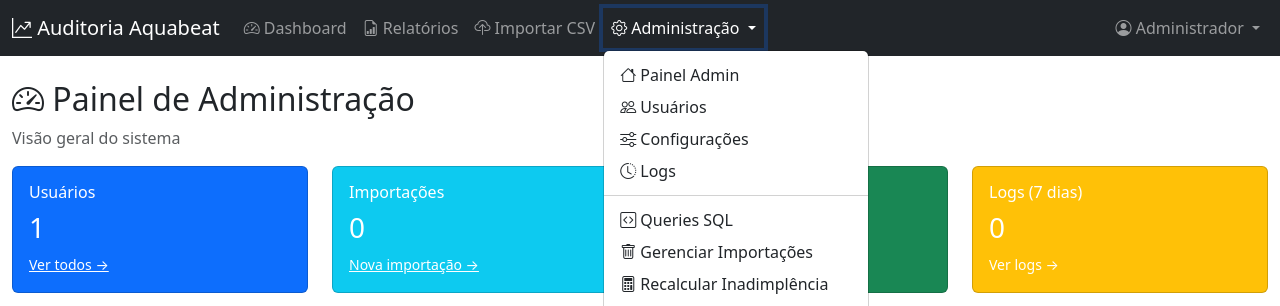
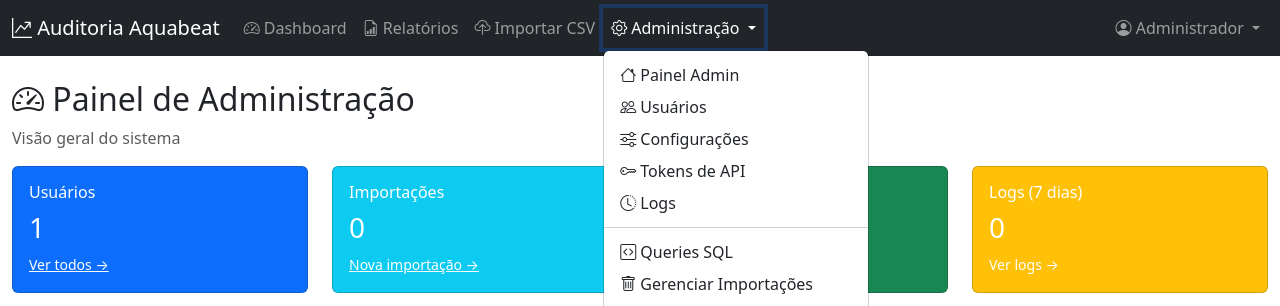
Before and after one commit to grupo3dsbh/auditoria-aquabeat, a PHP site: page /auditoria-system/admin/index.php in a window 1280 px wide, after a click on "Administração". Shown: the top 306 px of the page. Run offline with PHP 8.4, Linux system fonts and the light colour scheme; a user stored in the database is signed in; data comes from the database, SQL or seed files in the repository; data that the repository does not hold is empty.

Commit message:
feat: Adicionar link 'Tokens de API' no menu de Administração
- Adicionar item no dropdown de Administração
- Ícone de chave (bi-key)
- Posicionado após Configurações
- Apenas visível para administradores

```diff
--- a/public/navbar.php
+++ b/public/navbar.php
@@ -38,6 +38,7 @@
                         <li><a class="dropdown-item" href="<?php echo url('admin/index.php'); ?>"><i class="bi bi-house"></i> Painel Admin</a></li>
                         <li><a class="dropdown-item" href="<?php echo url('admin/usuarios.php'); ?>"><i class="bi bi-people"></i> Usuários</a></li>
                         <li><a class="dropdown-item" href="<?php echo url('admin/configuracoes.php'); ?>"><i class="bi bi-sliders"></i> Configurações</a></li>
+                        <li><a class="dropdown-item" href="<?php echo url('admin/api_tokens.php'); ?>"><i class="bi bi-key"></i> Tokens de API</a></li>
                         <li><a class="dropdown-item" href="<?php echo url('admin/logs.php'); ?>"><i class="bi bi-clock-history"></i> Logs</a></li>
                         <li><hr class="dropdown-divider"></li>
                         <li><a class="dropdown-item" href="<?php echo url('admin/queries.php'); ?>"><i class="bi bi-code-square"></i> Queries SQL</a></li>
```
